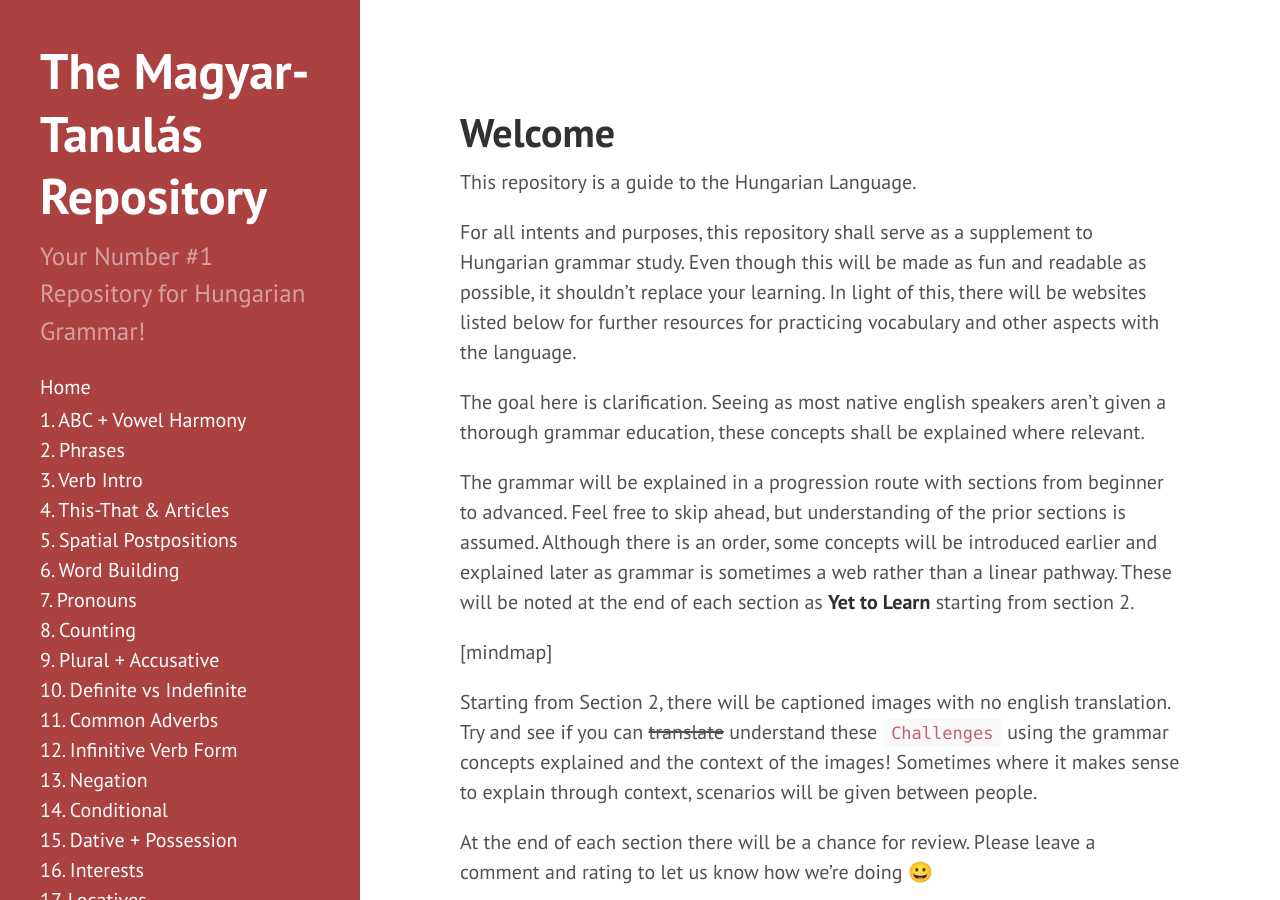
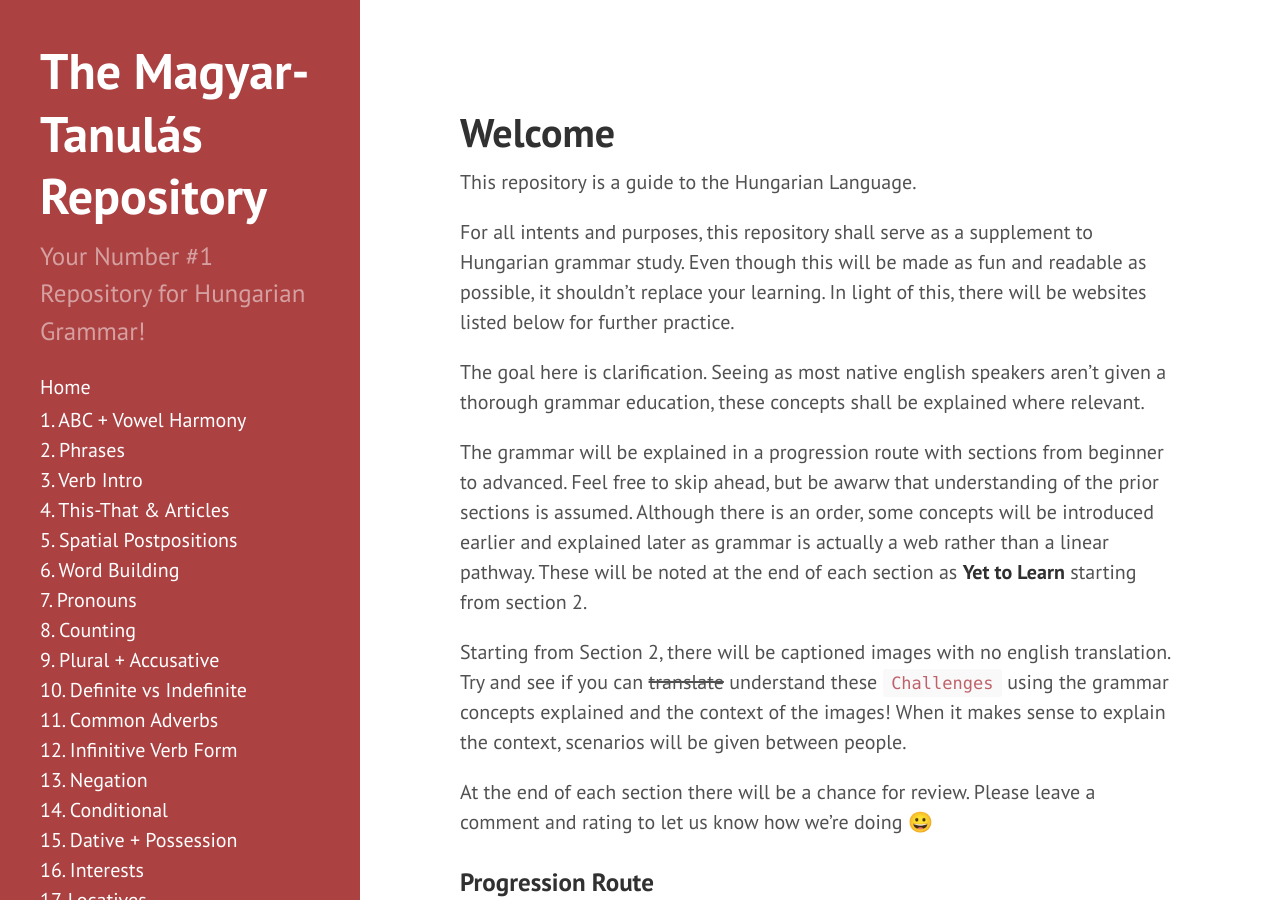
Before and after one commit to Magyartanulas/magyartanulas.github.io, a Jekyll site: the page built from _posts/2012-02-06-whats-jekyll.md, in a window 1280 px wide and 900 px high. Built offline with Jekyll 4.4.1, drawn with Linux system fonts in a browser that asks for light colours; comment, search, counter and statistics services are not loaded; some of the changed text lies outside the part shown.

Commit message:
Update 2012-02-06-whats-jekyll.md

```diff
--- a/_posts/2012-02-06-whats-jekyll.md
+++ b/_posts/2012-02-06-whats-jekyll.md
@@ -7,16 +7,16 @@
 
 For all intents and purposes, this repository shall serve as a supplement to Hungarian grammar study. Even though
 this will be made as fun and readable as possible, it shouldn't replace your learning. In light of this, there will be
-websites listed below for further resources for practicing vocabulary and other aspects with the language.
+websites listed below for further practice.
 
 The goal here is clarification. Seeing as most native english speakers aren't given a thorough grammar education, these concepts
 shall be explained where relevant.
 
-The grammar will be explained in a progression route with sections from beginner to advanced. Feel free to skip ahead, but understanding of the prior sections is assumed. Although there is an order, some concepts will be introduced earlier and explained later as grammar is sometimes a web rather than a linear pathway. These will be noted at the end of each section as **Yet to Learn** starting from section 2.
+The grammar will be explained in a progression route with sections from beginner to advanced. Feel free to skip ahead, but be awarw that understanding of the prior sections is assumed. Although there is an order, some concepts will be introduced earlier and explained later as grammar is actually a web rather than a linear pathway. These will be noted at the end of each section as **Yet to Learn** starting from section 2.
 
-[mindmap]
 
-Starting from Section 2, there will be captioned images with no english translation. Try and see if you can ~~translate~~ understand these `Challenges` using the grammar concepts explained and the context of the images! Sometimes where it makes sense to explain through context, scenarios will be given between people.
+
+Starting from Section 2, there will be captioned images with no english translation. Try and see if you can ~~translate~~ understand these `Challenges` using the grammar concepts explained and the context of the images! When it makes sense to explain the context, scenarios will be given between people.
 
 At the end of each section there will be a chance for review. Please leave a comment and rating to let us know how we're doing 😀
 
```
Also changed, not shown: other parts of _posts/2012-02-06-whats-jekyll.md (+2 -2 lines).
